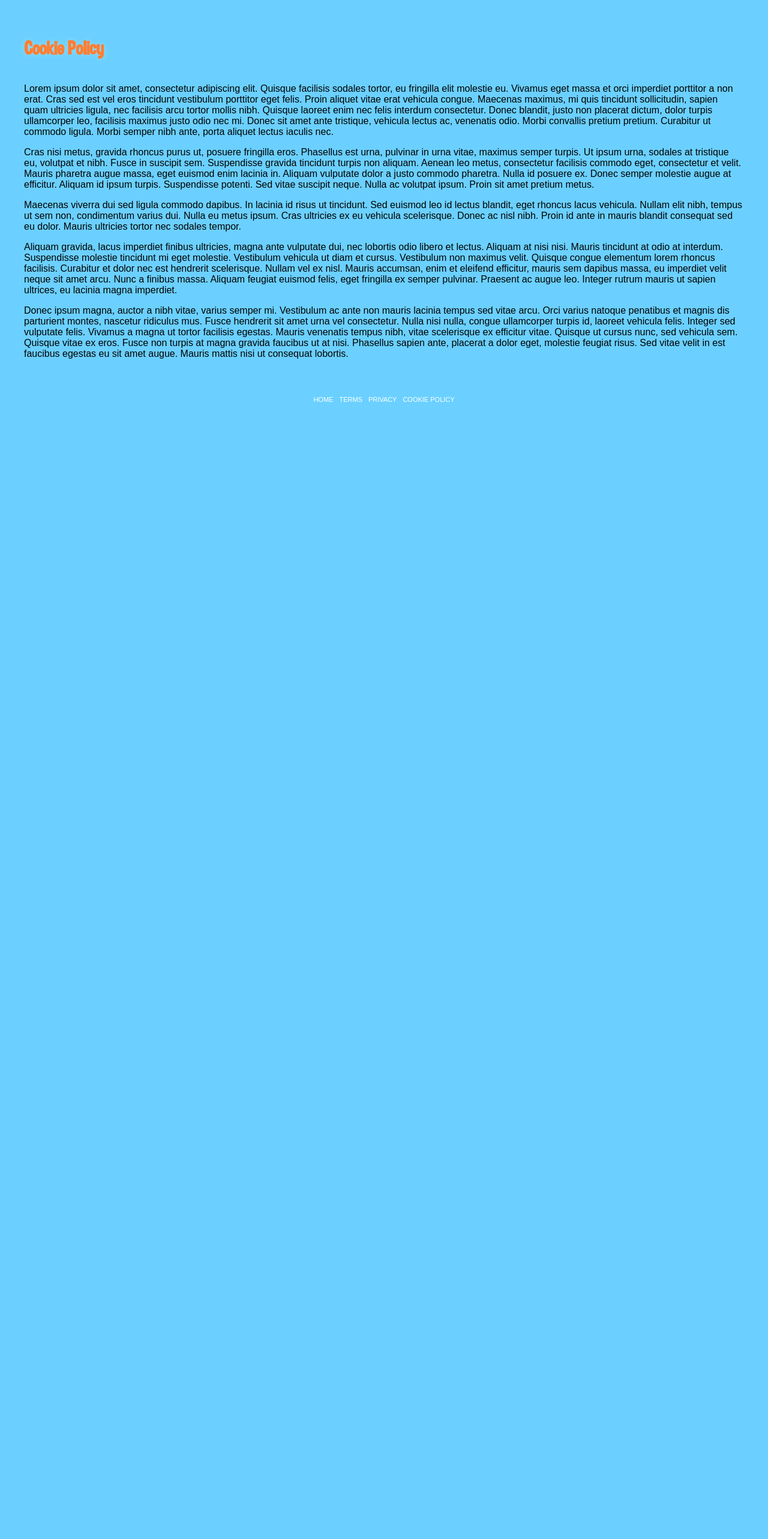
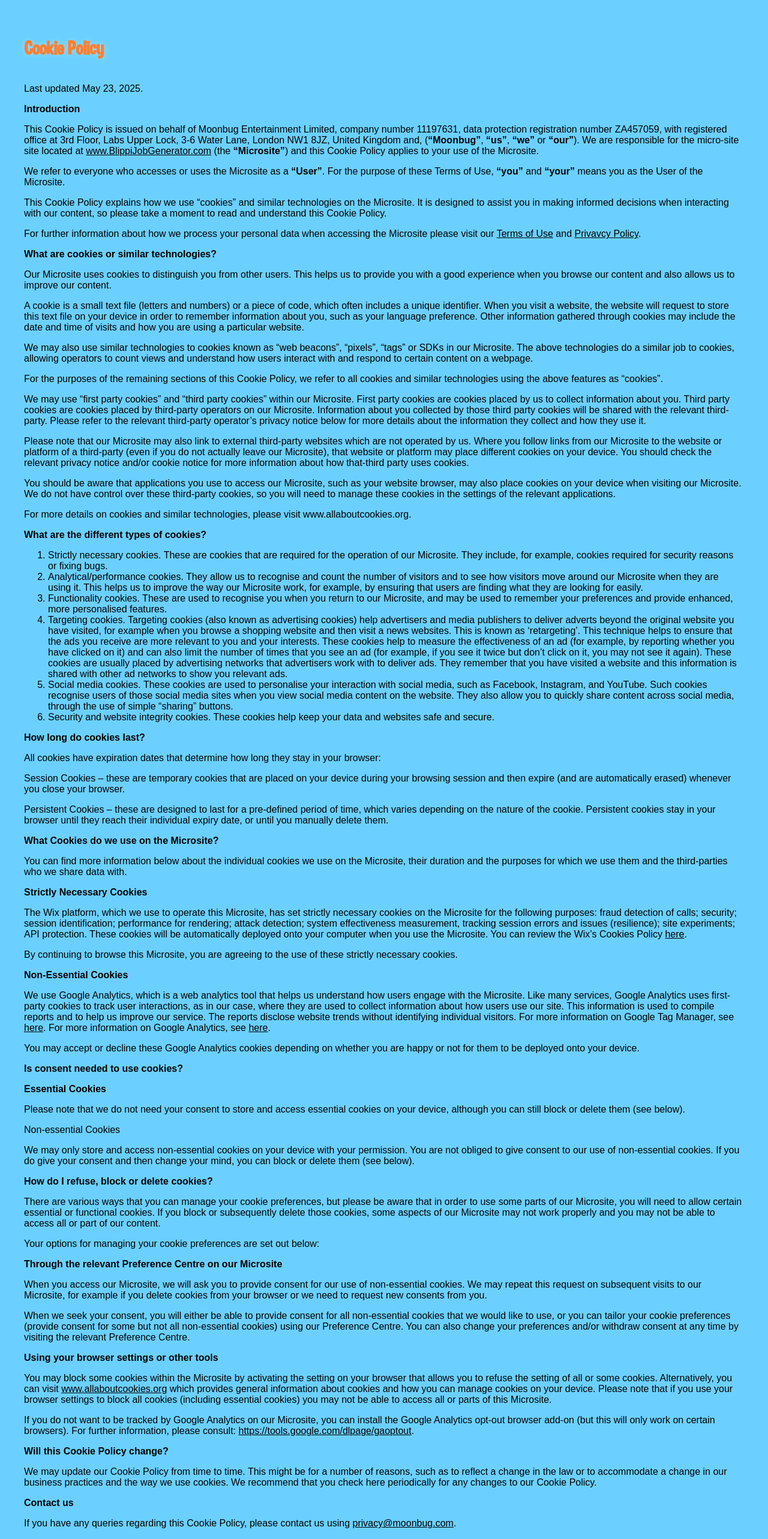
Before and after one commit to Skwerl/blippi-job-generator, a React (Vite) app: page /cookies in a window 1280 px wide. Shown: the top 2566 px of the page at 60% size. Before the commit the page ends 800 px from the top, so only its background shows below. Built offline with nearby package versions, Linux system fonts and the light colour scheme.

Commit message:
Cookie policy

```diff
--- a/src/Pages/Cookies.jsx
+++ b/src/Pages/Cookies.jsx
@@ -1,5 +1,7 @@
 import React from 'react';
+import { Link } from 'react-router-dom';
 import Basic from '../Layouts/Basic';
+import { LAUNCH_DATE } from "../Logic";
 
 export default function Cookies() {
 
@@ -8,15 +10,108 @@
 
       <h1>Cookie Policy</h1>
 
-      <p>Lorem ipsum dolor sit amet, consectetur adipiscing elit. Quisque facilisis sodales tortor, eu fringilla elit molestie eu. Vivamus eget massa et orci imperdiet porttitor a non erat. Cras sed est vel eros tincidunt vestibulum porttitor eget felis. Proin aliquet vitae erat vehicula congue. Maecenas maximus, mi quis tincidunt sollicitudin, sapien quam ultricies ligula, nec facilisis arcu tortor mollis nibh. Quisque laoreet enim nec felis interdum consectetur. Donec blandit, justo non placerat dictum, dolor turpis ullamcorper leo, facilisis maximus justo odio nec mi. Donec sit amet ante tristique, vehicula lectus ac, venenatis odio. Morbi convallis pretium pretium. Curabitur ut commodo ligula. Morbi semper nibh ante, porta aliquet lectus iaculis nec.</p>
+      <p>Last updated {LAUNCH_DATE}.</p>
 
-      <p>Cras nisi metus, gravida rhoncus purus ut, posuere fringilla eros. Phasellus est urna, pulvinar in urna vitae, maximus semper turpis. Ut ipsum urna, sodales at tristique eu, volutpat et nibh. Fusce in suscipit sem. Suspendisse gravida tincidunt turpis non aliquam. Aenean leo metus, consectetur facilisis commodo eget, consectetur et velit. Mauris pharetra augue massa, eget euismod enim lacinia in. Aliquam vulputate dolor a justo commodo pharetra. Nulla id posuere ex. Donec semper molestie augue at efficitur. Aliquam id ipsum turpis. Suspendisse potenti. Sed vitae suscipit neque. Nulla ac volutpat ipsum. Proin sit amet pretium metus.</p>
+      <p><strong>Introduction</strong></p>
 
-      <p>Maecenas viverra dui sed ligula commodo dapibus. In lacinia id risus ut tincidunt. Sed euismod leo id lectus blandit, eget rhoncus lacus vehicula. Nullam elit nibh, tempus ut sem non, condimentum varius dui. Nulla eu metus ipsum. Cras ultricies ex eu vehicula scelerisque. Donec ac nisl nibh. Proin id ante in mauris blandit consequat sed eu dolor. Mauris ultricies tortor nec sodales tempor.</p>
+      <p>This Cookie Policy is issued on behalf of Moonbug Entertainment Limited, company number 11197631,  data protection registration number ZA457059, with registered office at 3rd Floor, Labs Upper Lock, 3-6 Water Lane, London NW1 8JZ, United Kingdom and, (<strong>“Moonbug”</strong>, <strong>“us”</strong>, <strong>“we”</strong> or <strong>“our”</strong>). We are responsible for the micro-site site located at <a href="https://www.blippijobgenerator.com">www.BlippiJobGenerator.com</a> (the <strong>“Microsite”</strong>) and this Cookie Policy applies to your use of the Microsite.</p>
 
-      <p>Aliquam gravida, lacus imperdiet finibus ultricies, magna ante vulputate dui, nec lobortis odio libero et lectus. Aliquam at nisi nisi. Mauris tincidunt at odio at interdum. Suspendisse molestie tincidunt mi eget molestie. Vestibulum vehicula ut diam et cursus. Vestibulum non maximus velit. Quisque congue elementum lorem rhoncus facilisis. Curabitur et dolor nec est hendrerit scelerisque. Nullam vel ex nisl. Mauris accumsan, enim et eleifend efficitur, mauris sem dapibus massa, eu imperdiet velit neque sit amet arcu. Nunc a finibus massa. Aliquam feugiat euismod felis, eget fringilla ex semper pulvinar. Praesent ac augue leo. Integer rutrum mauris ut sapien ultrices, eu lacinia magna imperdiet.</p>
+      <p>We refer to everyone who accesses or uses the Microsite as a <strong>“User”</strong>. For the purpose of these Terms of Use, <strong>“you”</strong> and <strong>“your”</strong> means you as the User of the Microsite.</p>
 
-      <p>Donec ipsum magna, auctor a nibh vitae, varius semper mi. Vestibulum ac ante non mauris lacinia tempus sed vitae arcu. Orci varius natoque penatibus et magnis dis parturient montes, nascetur ridiculus mus. Fusce hendrerit sit amet urna vel consectetur. Nulla nisi nulla, congue ullamcorper turpis id, laoreet vehicula felis. Integer sed vulputate felis. Vivamus a magna ut tortor facilisis egestas. Mauris venenatis tempus nibh, vitae scelerisque ex efficitur vitae. Quisque ut cursus nunc, sed vehicula sem. Quisque vitae ex eros. Fusce non turpis at magna gravida faucibus ut at nisi. Phasellus sapien ante, placerat a dolor eget, molestie feugiat risus. Sed vitae velit in est faucibus egestas eu sit amet augue. Mauris mattis nisi ut consequat lobortis.</p>
+      <p>This Cookie Policy explains how we use “cookies” and similar technologies on the Microsite. It is designed to assist you in making informed decisions when interacting with our content, so please take a moment to read and understand this Cookie Policy.</p>
+
+      <p>For further information about how we process your personal data when accessing the Microsite please visit our <Link to="/terms">Terms of Use</Link> and <Link to="/privacy">Privavcy Policy</Link>.</p>
+
+      <p><strong>What are cookies or similar technologies?</strong></p>
+
+      <p>Our Microsite uses cookies to distinguish you from other users. This helps us to provide you with a good experience when you browse our content and also allows us to improve our content.</p>
+
+      <p>A cookie is a small text file (letters and numbers) or a piece of code, which often includes a unique identifier. When you visit a website, the website will request to store this text file on your device in order to remember information about you, such as your language preference. Other information gathered through cookies may include the date and time of visits and how you are using a particular website.</p>
+
+      <p>We may also use similar technologies to cookies known as “web beacons”, “pixels”, “tags” or SDKs in our Microsite. The above technologies do a similar job to cookies, allowing operators to count views and understand how users interact with and respond to certain content on a webpage.</p>
+
+      <p>For the purposes of the remaining sections of this Cookie Policy, we refer to all cookies and similar technologies using the above features as “cookies”.</p>
+
+      <p>We may use “first party cookies” and “third party cookies” within our Microsite. First party cookies are cookies placed by us to collect information about you. Third party cookies are cookies placed by third-party operators on our Microsite. Information about you collected by those third party cookies will be shared with the relevant third-party. Please refer to the relevant third-party operator’s privacy notice below for more details about the information they collect and how they use it.</p>
+
+      <p>Please note that our Microsite may also link to external third-party websites which are not operated by us. Where you follow links from our Microsite to the website or platform of a third-party (even if you do not actually leave our Microsite), that website or platform may place different cookies on your device. You should check the relevant privacy notice and/or cookie notice for more information about how that-third party uses cookies.</p>
+
+      <p>You should be aware that applications you use to access our Microsite, such as your website browser, may also place cookies on your device when visiting our Microsite. We do not have control over these third-party cookies, so you will need to manage these cookies in the settings of the relevant applications.</p>
+
+      <p>For more details on cookies and similar technologies, please visit www.allaboutcookies.org.</p>
+
+      <p><strong>What are the different types of cookies?</strong></p>
+
+      <p>
+        <ol>
+          <li>Strictly necessary cookies. These are cookies that are required for the operation of our Microsite. They include, for example, cookies required for security reasons or fixing bugs.</li>
+          <li>Analytical/performance cookies. They allow us to recognise and count the number of visitors and to see how visitors move around our Microsite when they are using it. This helps us to improve the way our Microsite work, for example, by ensuring that users are finding what they are looking for easily.</li>
+          <li>Functionality cookies. These are used to recognise you when you return to our Microsite, and may be used to remember your preferences and provide enhanced, more personalised features.</li>
+          <li>Targeting cookies. Targeting cookies (also known as advertising cookies) help advertisers and media publishers to deliver adverts beyond the original website you have visited, for example when you browse a shopping website and then visit a news websites. This is known as ‘retargeting’. This technique helps to ensure that the ads you receive are more relevant to you and your interests. These cookies  help to measure the effectiveness of an ad (for example, by reporting whether you have clicked on it) and can also limit the number of times that you see an ad (for example, if you see it twice but don’t click on it, you may not see it again). These cookies are usually placed by advertising networks that advertisers work with to deliver ads. They remember that you have visited a website and this information is shared with other ad networks to show you relevant ads.</li>
+          <li>Social media cookies.  These cookies are used to personalise your interaction with social media, such as Facebook, Instagram, and YouTube. Such cookies recognise users of those social media sites when you view social media content on the website. They also allow you to quickly share content across social media, through the use of simple “sharing” buttons.</li>
+          <li>Security and website integrity cookies. These cookies help keep your data and websites safe and secure.</li>
+        </ol>
+      </p>
+
+      <p><strong>How long do cookies last?</strong></p>
+
+      <p>All cookies have expiration dates that determine how long they stay in your browser:</p>
+
+      <p>Session Cookies – these are temporary cookies that are placed on your device during your browsing session and then expire (and are automatically erased) whenever you close your browser.</p>
+
+      <p>Persistent Cookies – these are designed to last for a pre-defined period of time, which varies depending on the nature of the cookie. Persistent cookies stay in your browser until they reach their individual expiry date, or until you manually delete them.</p>
+
+      <p><strong>What Cookies do we use on the Microsite?</strong></p>
+
+      <p>You can find more information below about the individual cookies we use on the Microsite, their duration and the purposes for which we use them and the third-parties who we share data with.</p>
+
+      <p><strong>Strictly Necessary Cookies</strong></p>
+
+      <p>The Wix platform, which we use to operate this Microsite, has set strictly necessary cookies on the Microsite for the following purposes: fraud detection of calls; security; session identification; performance for rendering; attack detection; system effectiveness measurement, tracking session errors and issues (resilience); site experiments; API protection. These cookies will be automatically deployed onto your computer when you use the Microsite. You can review the Wix’s Cookies Policy <a href="https://support.wix.com/en/article/cookies-and-your-wix-site">here</a>.</p>
+
+      <p>By continuing to browse this Microsite, you are agreeing to the use of these strictly necessary cookies.</p>
+
+      <p><strong>Non-Essential Cookies</strong></p>
+
+      <p>We use Google Analytics, which is a web analytics tool that helps us understand how users engage with the Microsite. Like many services, Google Analytics uses first-party cookies to track user interactions, as in our case, where they are used to collect information about how users use our site. This information is used to compile reports and to help us improve our service. The reports disclose website trends without identifying individual visitors. For more information on Google Tag Manager, see <a href="https://support.google.com/tagmanager/answer/6102821?">here</a>. For more information on Google Analytics, see <a href="https://policies.google.com/technologies/partner-sites">here</a>⁠.</p>
+
+      <p>You may accept or decline these Google Analytics cookies depending on whether you are happy or not for them to be deployed onto your device.</p>
+
+      <p><strong>Is consent needed to use cookies?</strong></p>
+
+      <p><strong>Essential Cookies</strong></p>
+
+      <p>Please note that we do not need your consent to store and access essential cookies on your device, although you can still block or delete them (see below).</p>
+
+      <p>Non-essential Cookies</p>
+
+      <p>We may only store and access non-essential cookies on your device with your permission. You are not obliged to give consent to our use of non-essential cookies. If you do give your consent and then change your mind, you can block or delete them (see below).</p>
+
+      <p><strong>How do I refuse, block or delete cookies?</strong></p>
+
+      <p>There are various ways that you can manage your cookie preferences, but please be aware that in order to use some parts of our Microsite, you will need to allow certain essential or functional cookies. If you block or subsequently delete those cookies, some aspects of our Microsite may not work properly and you may not be able to access all or part of our content.</p>
+
+      <p>Your options for managing your cookie preferences are set out below:</p>
+
+      <p><strong>Through the relevant Preference Centre on our Microsite</strong></p>
+
+      <p>When you access our Microsite, we will ask you to provide consent for our use of non-essential cookies. We may repeat this request on subsequent visits to our Microsite, for example if you delete cookies from your browser or we need to request new consents from you.</p>
+
+      <p>When we seek your consent, you will either be able to provide consent for all non-essential cookies that we would like to use, or you can tailor your cookie preferences (provide consent for some but not all non-essential cookies) using our Preference Centre. You can also change your preferences and/or withdraw consent at any time by visiting the relevant Preference Centre.</p>
+
+      <p><strong>Using your browser settings or other tools</strong></p>
+
+      <p>You may block some cookies within the Microsite by activating the setting on your browser that allows you to refuse the setting of all or some cookies. Alternatively, you can visit <a href="https://www.allaboutcookies.org">www.allaboutcookies.org</a> which provides general information about cookies and how you can manage cookies on your device. Please note that if you use your browser settings to block all cookies (including essential cookies) you may not be able to access all or parts of this Microsite.</p>
+
+      <p>If you do not want to be tracked by Google Analytics on our Microsite, you can install the Google Analytics opt-out browser add-on (but this will only work on certain browsers). For further information, please consult: <a href="https://tools.google.com/dlpage/gaoptout">https://tools.google.com/dlpage/gaoptout</a>.</p>
+
+      <p><strong>Will this Cookie Policy change?</strong></p>
+
+      <p>We may update our Cookie Policy from time to time. This might be for a number of reasons, such as to reflect a change in the law or to accommodate a change in our business practices and the way we use cookies. We recommend that you check here periodically for any changes to our Cookie Policy.</p>
+
+      <p><strong>Contact us</strong></p>
+
+      <p>If you have any queries regarding this Cookie Policy, please contact us using <a href="mailto:privacy@moonbug.com">privacy@moonbug.com</a>.</p>
 
     </React.Fragment>
   </Basic>
```
